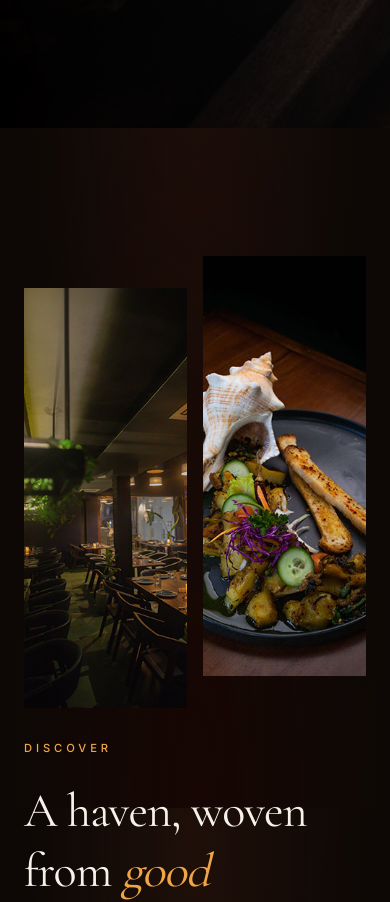
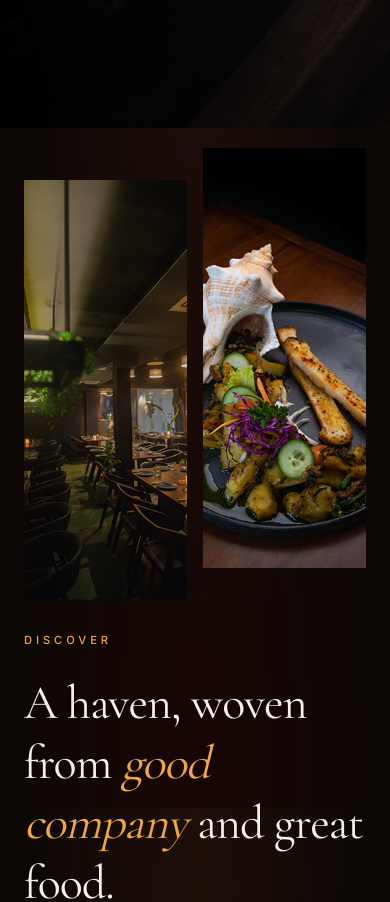
Before and after one commit to senul724/tilapiya-web, a Next.js app: page / in a window 390 px wide. Shown: the part 880-1782 px from the top of the page. Built offline with nearby package versions, Linux system fonts and the light colour scheme.

Commit message:
changes 8

```diff
--- a/app/page.tsx
+++ b/app/page.tsx
@@ -182,7 +182,7 @@ export default function Index() {
 			</section>
 
 			{/* STORY */}
-			<section id="story" className="py-32 px-6">
+			<section id="story" className="py-5 sm:py-32 px-6">
 				<div className="max-w-7xl mx-auto grid md:grid-cols-2 gap-16 items-center">
 					<div className="relative grid grid-cols-2 gap-4">
 						<img
```
